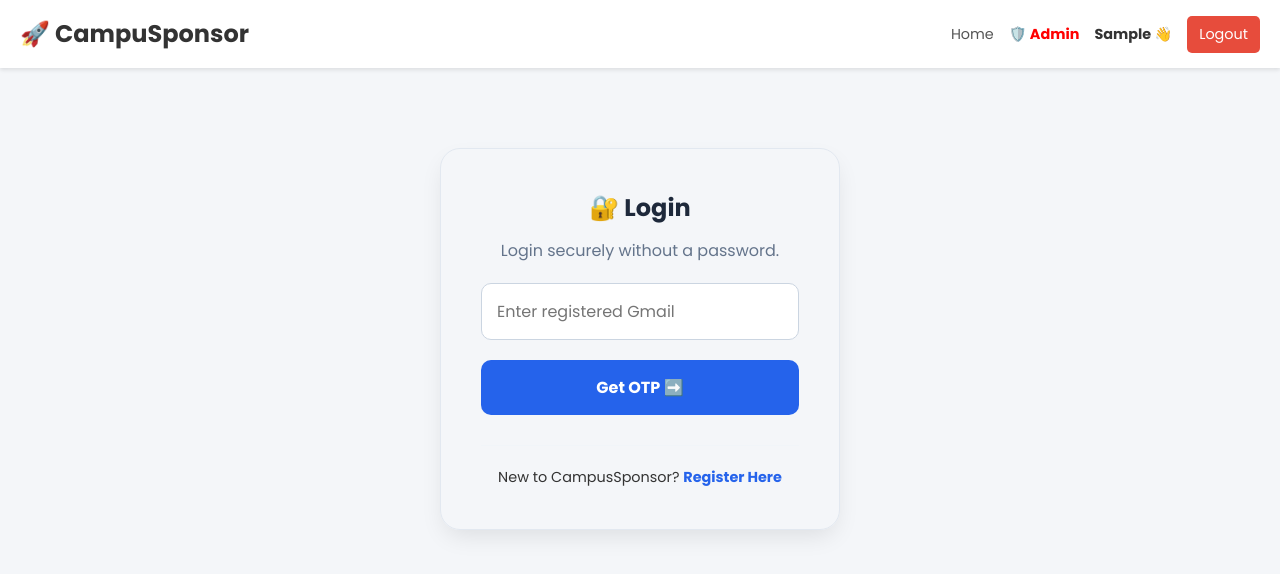
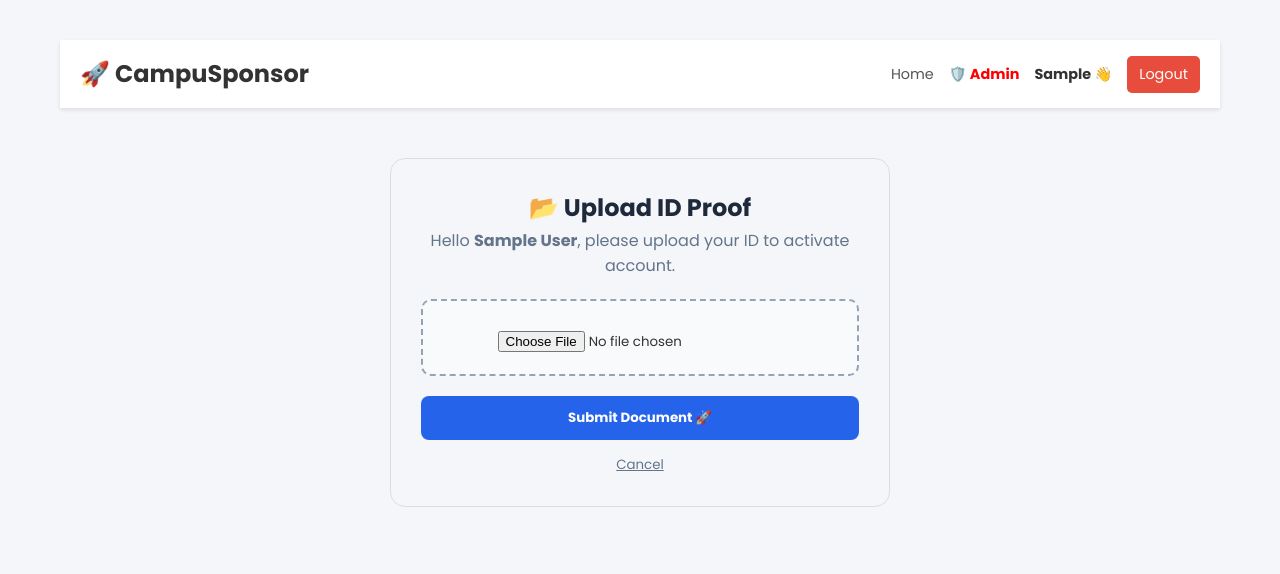
Before and after one commit to Hpyopp/Campus-Sponser, a React (Vite) app in the folder client/: page /verify in a window 1280 px wide. Shown: the top 574 px of the page. Built offline with nearby package versions, Linux system fonts and the light colour scheme; sample sign-in values are in the browser's storage.

Commit message:
FORCE UPDATE: Fixed login routes and index

```diff
--- a/client/src/App.jsx
+++ b/client/src/App.jsx
@@ -1,26 +1,31 @@
 import { BrowserRouter as Router, Routes, Route } from 'react-router-dom';
 import Navbar from './components/Navbar';
 import Home from './pages/Home';
+import Register from './pages/Register';
 import Login from './pages/Login';
-import Register from './pages/Register';
+import VerifyKYC from './pages/VerifyKYC'; // 👈 Ye Import Sahi Hona Chahiye
 import AdminDashboard from './pages/AdminDashboard';
-import Verify from './pages/Verify';
-import SponsorDashboard from './pages/SponsorDashboard';
-import CreateEvent from './pages/CreateEvent'; // 👈 Sirf EK baar hona chahiye
+import CreateEvent from './pages/CreateEvent';
 
 function App() {
   return (
     <Router>
+      <div className="container">
         <Navbar />
         <Routes>
+          {/* ✅ PUBLIC ROUTES */}
           <Route path="/" element={<Home />} />
+          <Route path="/register" element={<Register />} />
           <Route path="/login" element={<Login />} />
-        <Route path="/register" element={<Register />} />
+
+          {/* ✅ PROTECTED ROUTES */}
+          {/* Ye check kar: /verify route par VerifyKYC component hi load hona chahiye */}
+          <Route path="/verify" element={<VerifyKYC />} />
+
+          <Route path="/create-event" element={<CreateEvent />} />
           <Route path="/admin" element={<AdminDashboard />} />
-        <Route path="/verify" element={<Verify />} />
-        <Route path="/sponsor" element={<SponsorDashboard />} />
-        <Route path="/create-event" element={<CreateEvent />} />
         </Routes>
+      </div>
     </Router>
   );
 }
--- a/client/src/pages/VerifyKYC.jsx
+++ b/client/src/pages/VerifyKYC.jsx
@@ -9,9 +9,10 @@ const VerifyKYC = () => {
   const navigate = useNavigate();
 
   useEffect(() => {
+    // Check karo user login hai ya nahi
     const storedUser = JSON.parse(localStorage.getItem('user'));
     if (!storedUser) {
-        navigate('/login');
+        navigate('/login'); // Agar login nahi hai toh login page par bhejo
     } else {
         setUser(storedUser);
     }
@@ -21,15 +22,11 @@ const VerifyKYC = () => {
     setFile(e.target.files[0]);
   };
 
-  // 👇 UPLOAD FUNCTION
   const handleUpload = async (e) => {
-    // 🛑 1. STOP REFRESH PERMANENTLY
-    if(e) e.preventDefault();
+    if(e) e.preventDefault(); // Refresh Roko
 
-    alert("Step 1: Button Clicked! (Processing...)"); // Debug Alert
-
-    if (!file) return alert("❌ Please select a file first.");
-    if (!user) return alert("❌ Login Expired. Please Login again.");
+    if (!file) return alert("❌ Please select a document first!");
+    if (!user) return alert("❌ Session Expired. Login Again.");
 
     const formData = new FormData();
     formData.append('document', file);
@@ -43,51 +40,51 @@ const VerifyKYC = () => {
         },
       };
 
-      // Request Bhejo
+      // Backend ko file bhejo
       await axios.post('/api/users/verify', formData, config);
 
-      alert("✅ Success! Document Uploaded.");
-      navigate('/');
+      alert("✅ Document Uploaded Successfully! Admin will verify soon.");
+      navigate('/'); // Home page par wapas jao
 
     } catch (error) {
       console.error("Upload Error:", error);
-      alert(`❌ Error: ${error.response?.data?.message || "Server Connection Failed"}`);
+      alert(`❌ Error: ${error.response?.data?.message || "Server Error"}`);
     } finally {
       setLoading(false);
     }
   };
 
-  if (!user) return <div style={{textAlign:'center', marginTop:'50px'}}>Loading...</div>;
+  if (!user) return <div style={{textAlign:'center', padding:'50px'}}>Loading...</div>;
 
   return (
     <div style={{ maxWidth: '500px', margin: '50px auto', textAlign: 'center', padding: '30px', border: '1px solid #ddd', borderRadius: '15px', fontFamily: 'Poppins' }}>
-      <h2 style={{color: '#1e293b'}}>📂 Upload KYC Document</h2>
+      <h2 style={{color: '#1e293b'}}>📂 Upload ID Proof</h2>
 
       <p style={{color: '#64748b', marginBottom: '20px'}}>
-        Verify your <strong>{user.role?.toUpperCase()}</strong> account.
+        Hello <strong>{user.name}</strong>, please upload your ID to activate account.
       </p>
 
-      {/* 🛑 NO FORM TAG HERE - FORM HATA DIYA */}
-      <div style={{ background: '#f8fafc', padding: '20px', borderRadius: '10px', border: '1px dashed #94a3b8', marginBottom: '20px' }}>
+      {/* Upload Box */}
+      <div style={{ background: '#f8fafc', padding: '20px', borderRadius: '10px', border: '2px dashed #94a3b8', marginBottom: '20px' }}>
         <input
           type="file"
           onChange={handleFileChange}
           accept="image/*,.pdf"
-          style={{ marginTop: '15px' }}
+          style={{ marginTop: '10px' }}
         />
       </div>
 
       <button
-        type="button" // 👈 IMPORTANT
+        type="button"
         onClick={handleUpload}
         disabled={loading}
         style={{ padding: '12px 25px', background: '#2563eb', color: 'white', border: 'none', borderRadius: '8px', cursor: 'pointer', fontWeight: 'bold', width: '100%' }}
       >
-        {loading ? 'Uploading... ⏳' : 'Submit Proof 🚀'}
+        {loading ? 'Uploading... ⏳' : 'Submit Document 🚀'}
       </button>
 
       <button onClick={() => navigate('/')} style={{marginTop: '15px', background: 'transparent', border: 'none', color: '#64748b', cursor: 'pointer', textDecoration: 'underline'}}>
-        Skip for now
+        Cancel
       </button>
     </div>
   );
```
Also changed, not shown: 1 other file (tests, documents, lock files or other folders). Lines whose indentation alone changed are shown as unchanged.
